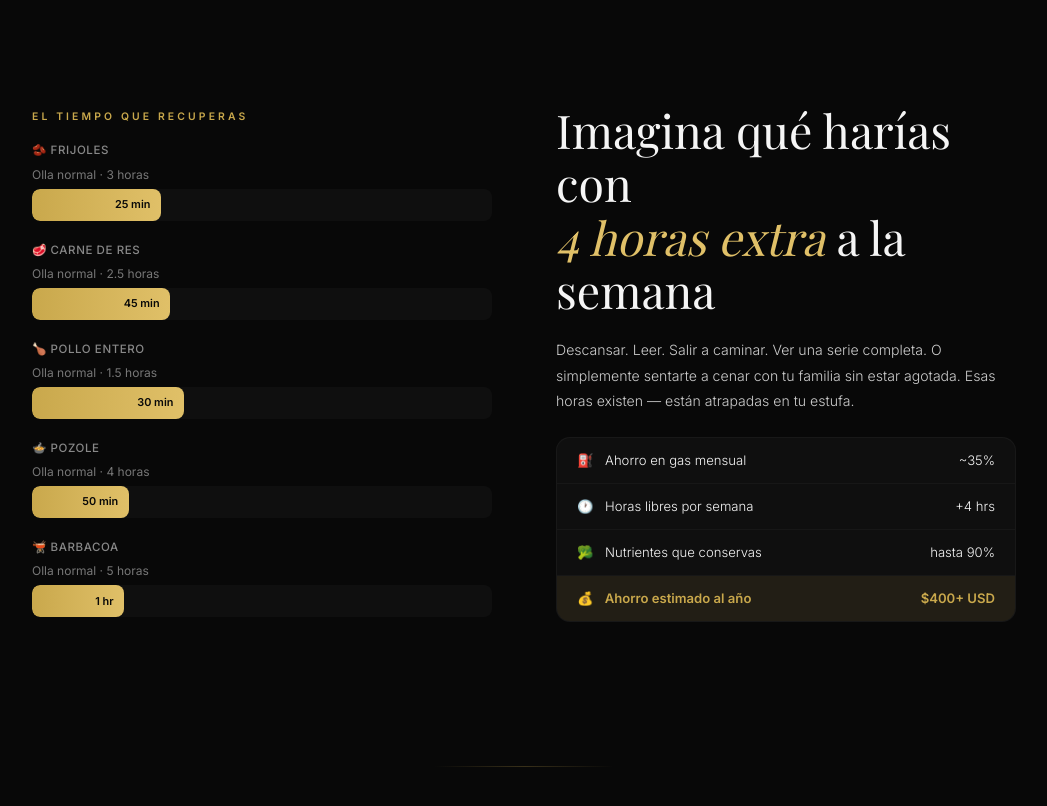
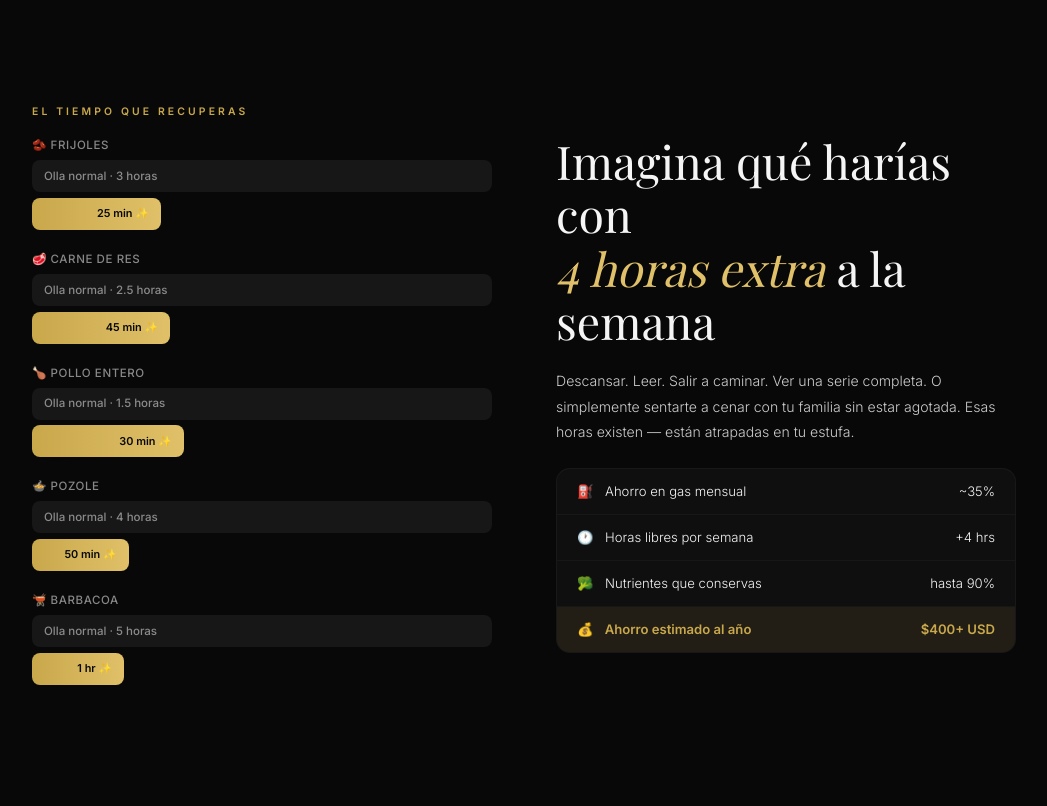
Before and after one commit to davrom78/olladepresion, a plain HTML site: page index.html in a window 1280 px wide. Shown: the part 5380-6186 px from the top of the page, without its empty margins (116-1163 px from the left). Drawn offline with nearby package versions, Linux system fonts and the light colour scheme; a web font is replaced by a local one.

Commit message:
Redesign comparison bars as two stacked full-width bars
The old time was getting clipped behind the gold bar in a shared
track. Split each comparison row into a full-width gray bar (old
time, always fully readable) and a separate short gold bar (new
time) below it.

Co-Authored-By: Claude Sonnet 4.6 <noreply@anthropic.com>

```diff
--- a/css/style.css
+++ b/css/style.css
@@ -94,12 +94,12 @@ a{text-decoration:none}
 /* ═══ COMPARISON BARS ═══ */
 .comp{display:grid;grid-template-columns:1fr 1fr;gap:clamp(2rem,5vw,4rem);align-items:center}
 .comp-bars{display:flex;flex-direction:column;gap:1.25rem}
-.cb{display:flex;flex-direction:column;gap:.3rem}
+.cb{display:flex;flex-direction:column;gap:.35rem}
 .cb-label{font-size:.72rem;color:var(--dim);letter-spacing:.05em;font-weight:500}
-.cb-old{font-size:.75rem;color:rgba(255,255,255,.45);font-weight:400}
-.cb-track{height:32px;background:rgba(255,255,255,.03);border-radius:8px;position:relative;overflow:hidden}
-.cb-new{position:absolute;top:0;bottom:0;left:0;width:0;background:linear-gradient(90deg,var(--gold),var(--gold2));border-radius:8px;display:flex;align-items:center;justify-content:flex-end;padding:0 .65rem;font-size:.68rem;font-weight:600;color:var(--bg);transition:width 1.8s var(--ease);white-space:nowrap}
-.cb-new.go{width:var(--w)}
+.cb-bar{height:32px;border-radius:8px;display:flex;align-items:center;padding:0 .75rem;font-size:.72rem;font-weight:500;white-space:nowrap;box-sizing:border-box}
+.cb-bar-old{background:rgba(255,255,255,.06);color:rgba(255,255,255,.5);width:100%}
+.cb-bar-new{width:0;background:linear-gradient(90deg,var(--gold),var(--gold2));color:var(--bg);font-weight:600;font-size:.68rem;justify-content:flex-end;transition:width 1.8s var(--ease);overflow:hidden}
+.cb-bar-new.go{width:var(--w)}
 
 .comp-text .h2{margin-bottom:1.25rem}
 .comp-text .p{margin-bottom:1.5rem}
--- a/index.html
+++ b/index.html
@@ -112,28 +112,28 @@
       <div class="comp-bars">
         <div class="cb">
           <div class="cb-label">🫘 FRIJOLES</div>
-          <span class="cb-old">Olla normal · 3 horas</span>
-          <div class="cb-track"><div class="cb-new" style="--w:28%">25 min</div></div>
+          <div class="cb-bar cb-bar-old"><span>Olla normal · 3 horas</span></div>
+          <div class="cb-bar cb-bar-new" style="--w:28%"><span>25 min ✨</span></div>
         </div>
         <div class="cb">
           <div class="cb-label">🥩 CARNE DE RES</div>
-          <span class="cb-old">Olla normal · 2.5 horas</span>
-          <div class="cb-track"><div class="cb-new" style="--w:30%">45 min</div></div>
+          <div class="cb-bar cb-bar-old"><span>Olla normal · 2.5 horas</span></div>
+          <div class="cb-bar cb-bar-new" style="--w:30%"><span>45 min ✨</span></div>
         </div>
         <div class="cb">
           <div class="cb-label">🍗 POLLO ENTERO</div>
-          <span class="cb-old">Olla normal · 1.5 horas</span>
-          <div class="cb-track"><div class="cb-new" style="--w:33%">30 min</div></div>
+          <div class="cb-bar cb-bar-old"><span>Olla normal · 1.5 horas</span></div>
+          <div class="cb-bar cb-bar-new" style="--w:33%"><span>30 min ✨</span></div>
         </div>
         <div class="cb">
           <div class="cb-label">🍲 POZOLE</div>
-          <span class="cb-old">Olla normal · 4 horas</span>
-          <div class="cb-track"><div class="cb-new" style="--w:21%">50 min</div></div>
+          <div class="cb-bar cb-bar-old"><span>Olla normal · 4 horas</span></div>
+          <div class="cb-bar cb-bar-new" style="--w:21%"><span>50 min ✨</span></div>
         </div>
         <div class="cb">
           <div class="cb-label">🫕 BARBACOA</div>
-          <span class="cb-old">Olla normal · 5 horas</span>
-          <div class="cb-track"><div class="cb-new" style="--w:20%">1 hr</div></div>
+          <div class="cb-bar cb-bar-old"><span>Olla normal · 5 horas</span></div>
+          <div class="cb-bar cb-bar-new" style="--w:20%"><span>1 hr ✨</span></div>
         </div>
       </div>
     </div>
--- a/js/main.js
+++ b/js/main.js
@@ -26,7 +26,7 @@ document.querySelectorAll('.r').forEach(el => io.observe(el));
 const barIO = new IntersectionObserver(es => {
   es.forEach(e => {
     if(e.isIntersecting){
-      e.target.querySelectorAll('.cb-new').forEach(b => {
+      e.target.querySelectorAll('.cb-bar-new').forEach(b => {
         requestAnimationFrame(() => requestAnimationFrame(() => b.classList.add('go')));
       });
       barIO.unobserve(e.target);
```
